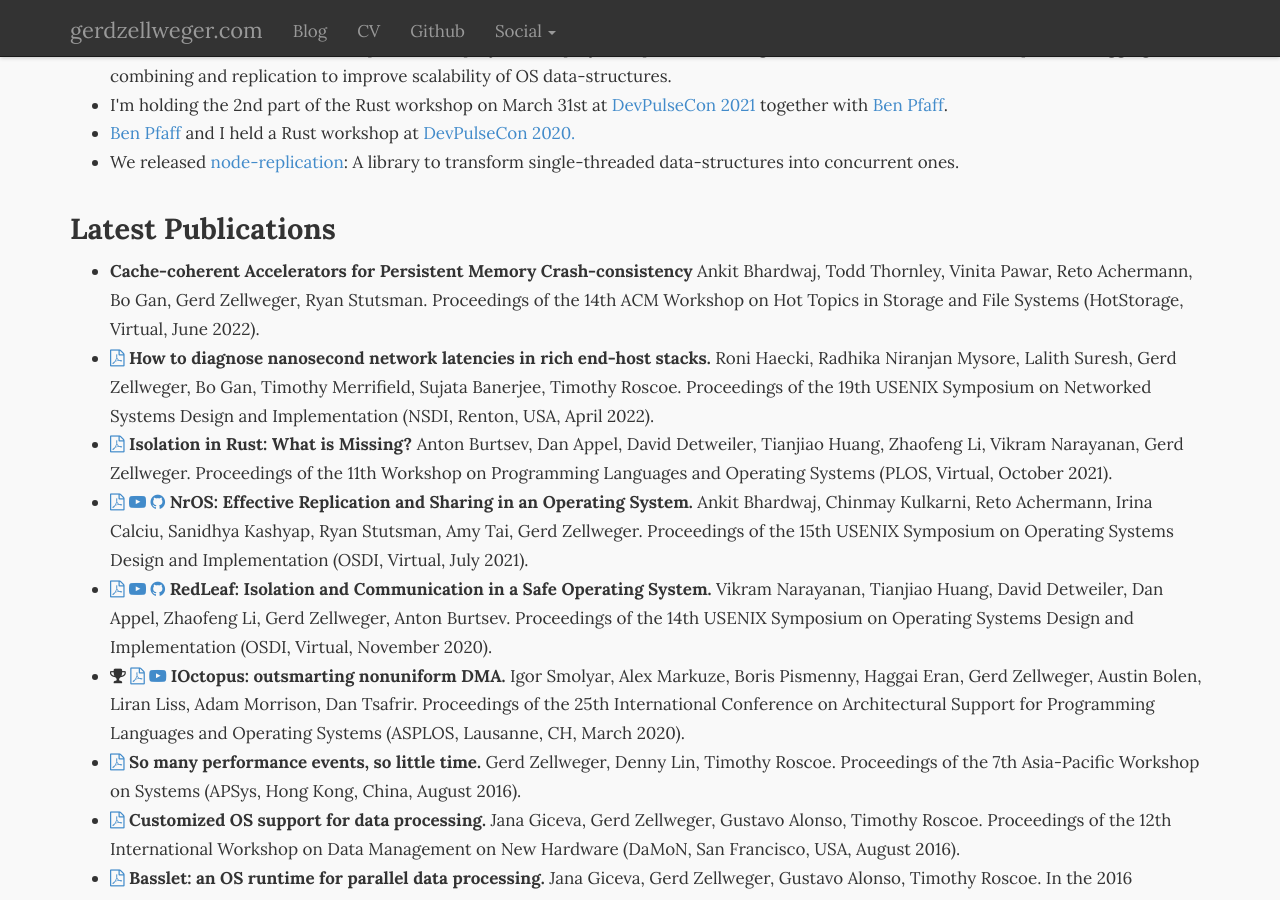
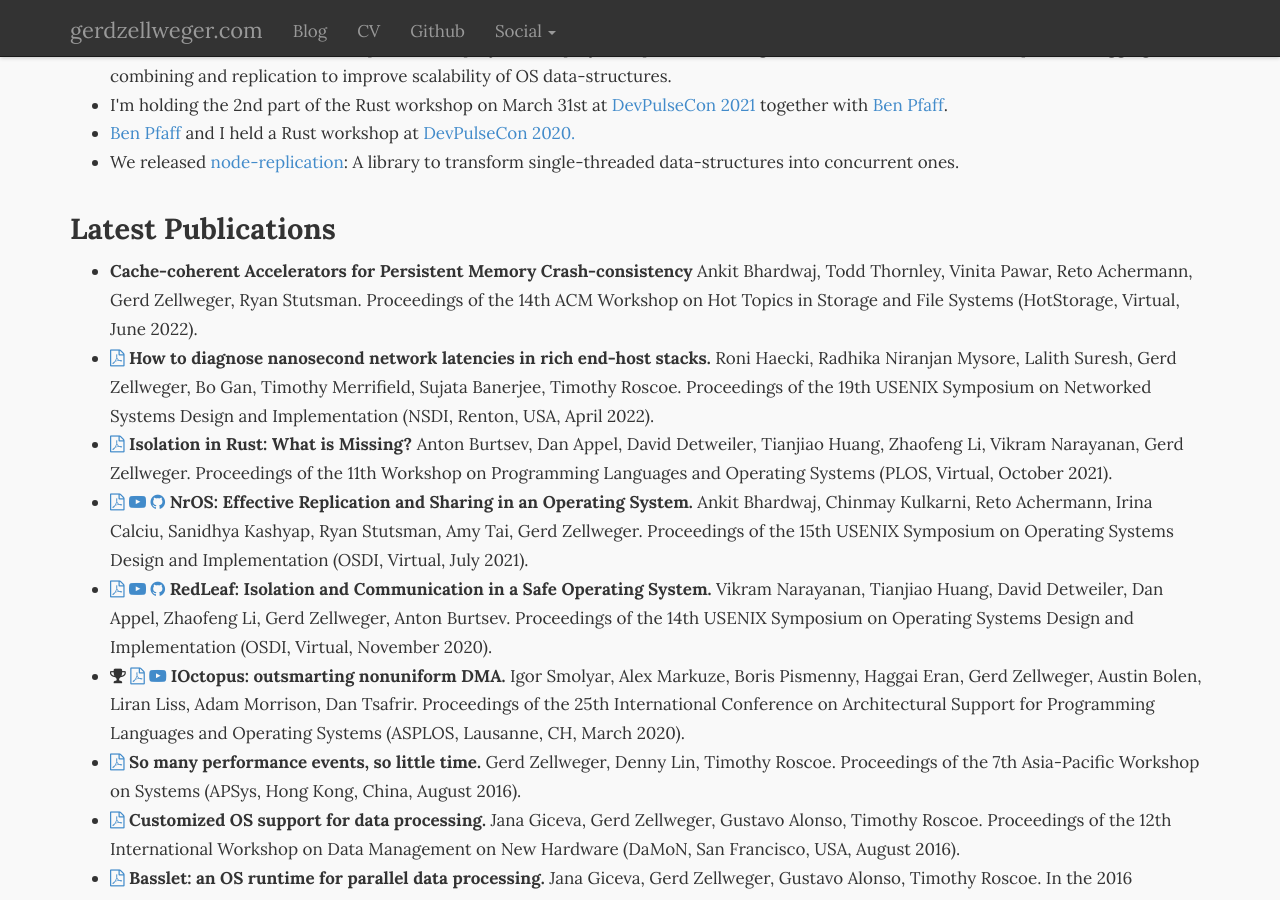
Before and after one commit to gz/website, a Jekyll site: the page built from index.html, in a window 1280 px wide and 900 px high, scrolled down 324 px. Built offline with Jekyll 4.4.1, drawn with Linux system fonts in a browser that asks for light colours; nearby versions of some CDN libraries.

Commit message:
Update publications.yml

```diff
--- a/_data/publications.yml
+++ b/_data/publications.yml
@@ -4,7 +4,6 @@
     "Todd Thornley",
     "Vinita Pawar",
     "Reto Achermann",
-    "Bo Gan",
     "Gerd Zellweger",
     "Ryan Stutsman"
   ]
```
